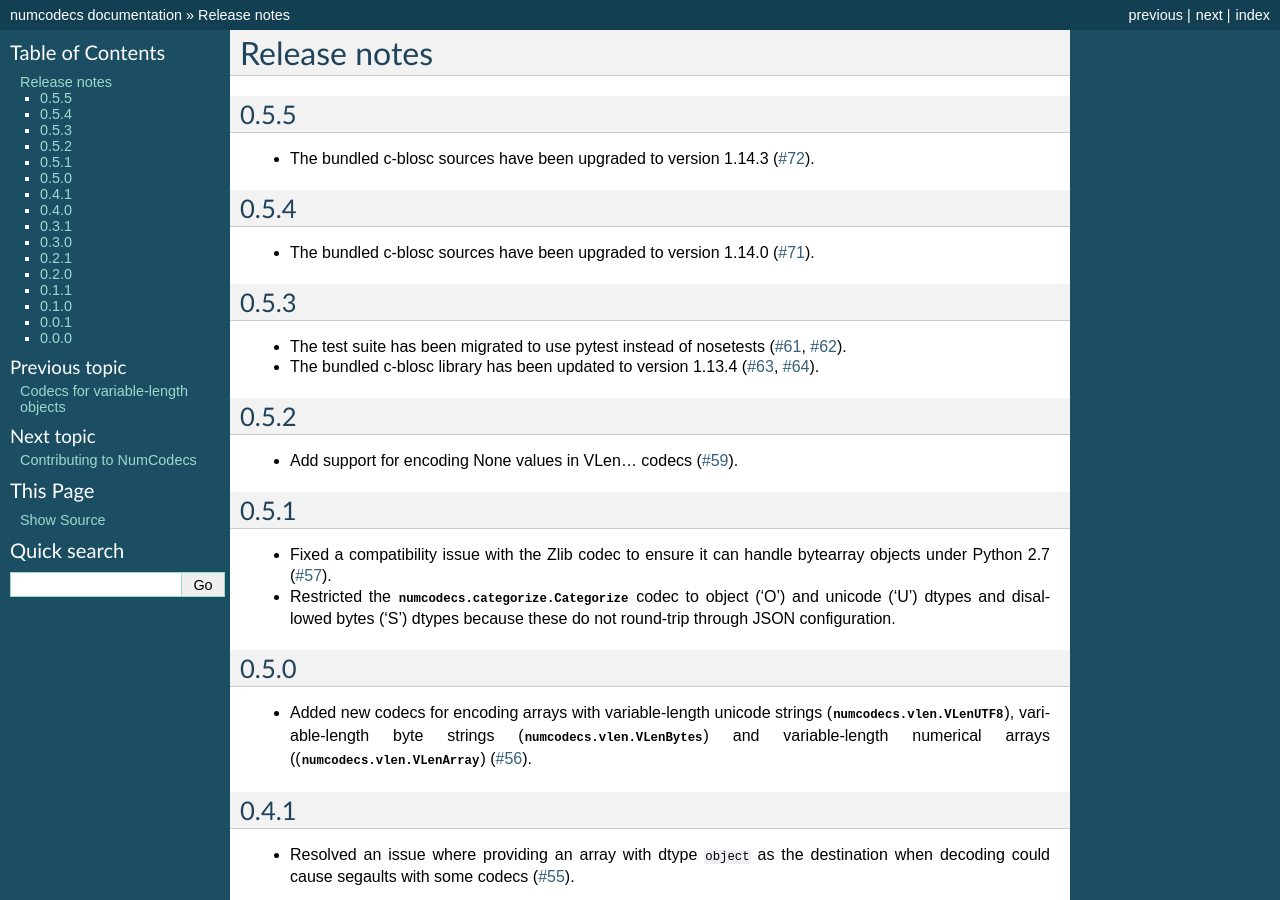
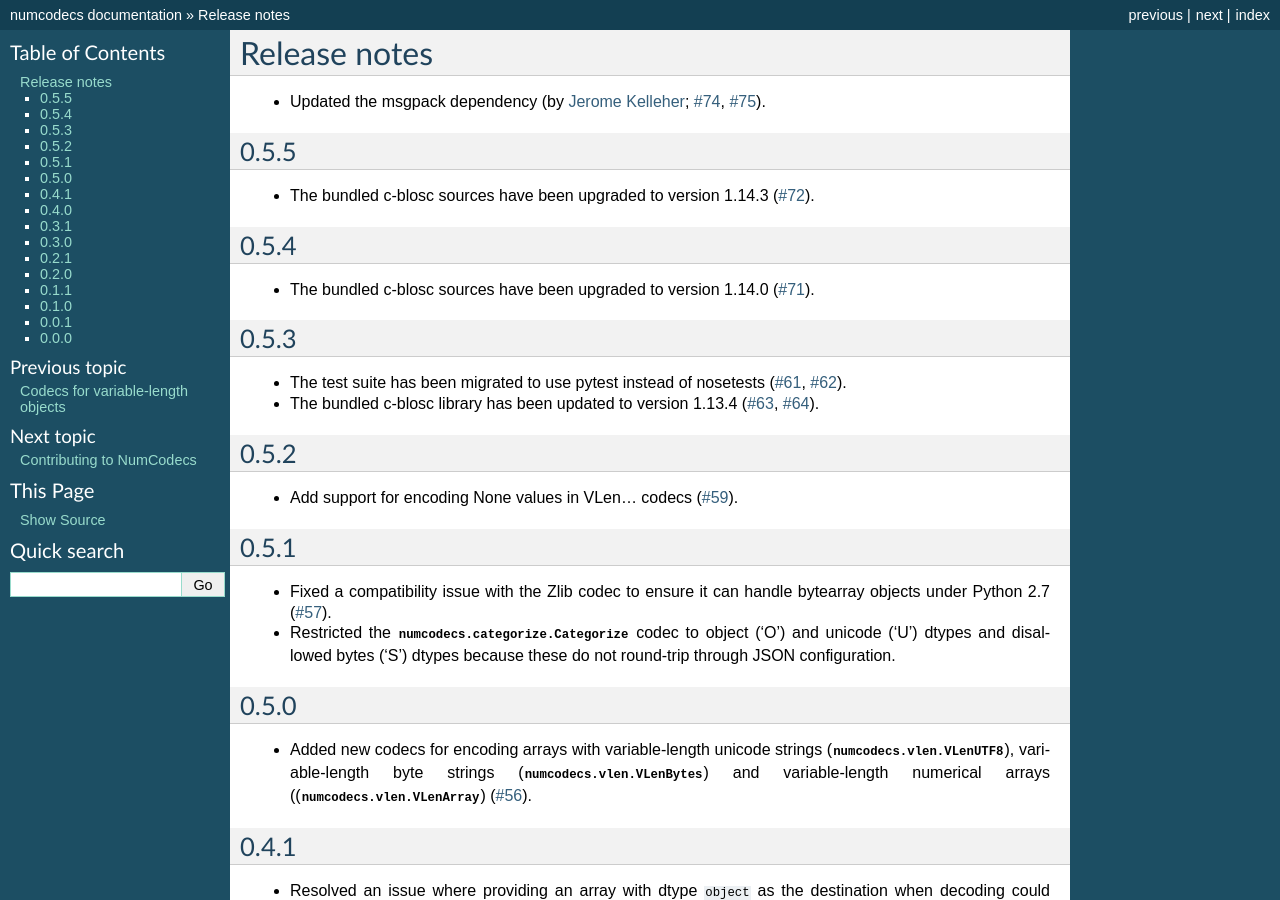
Before and after one commit to zarr-developers/numcodecs, a Sphinx documentation site: the page built from docs/release.rst, in a window 1280 px wide and 900 px high. Built offline with Sphinx 7.4.7, drawn with Linux system fonts in a browser that asks for light colours; pages that are not in the unit, such as notebooks, are missing from menus; the version number could not be read and is left out.

Commit message:
added release note

```diff
--- a/docs/release.rst
+++ b/docs/release.rst
@@ -1,5 +1,7 @@
 Release notes
 =============
+
+* Updated the msgpack dependency (by :user:`Jerome Kelleher <jeromekelleher>`; :issue:`74`, :issue:`75`).
 
 .. _release_0.5.5:
 
```
